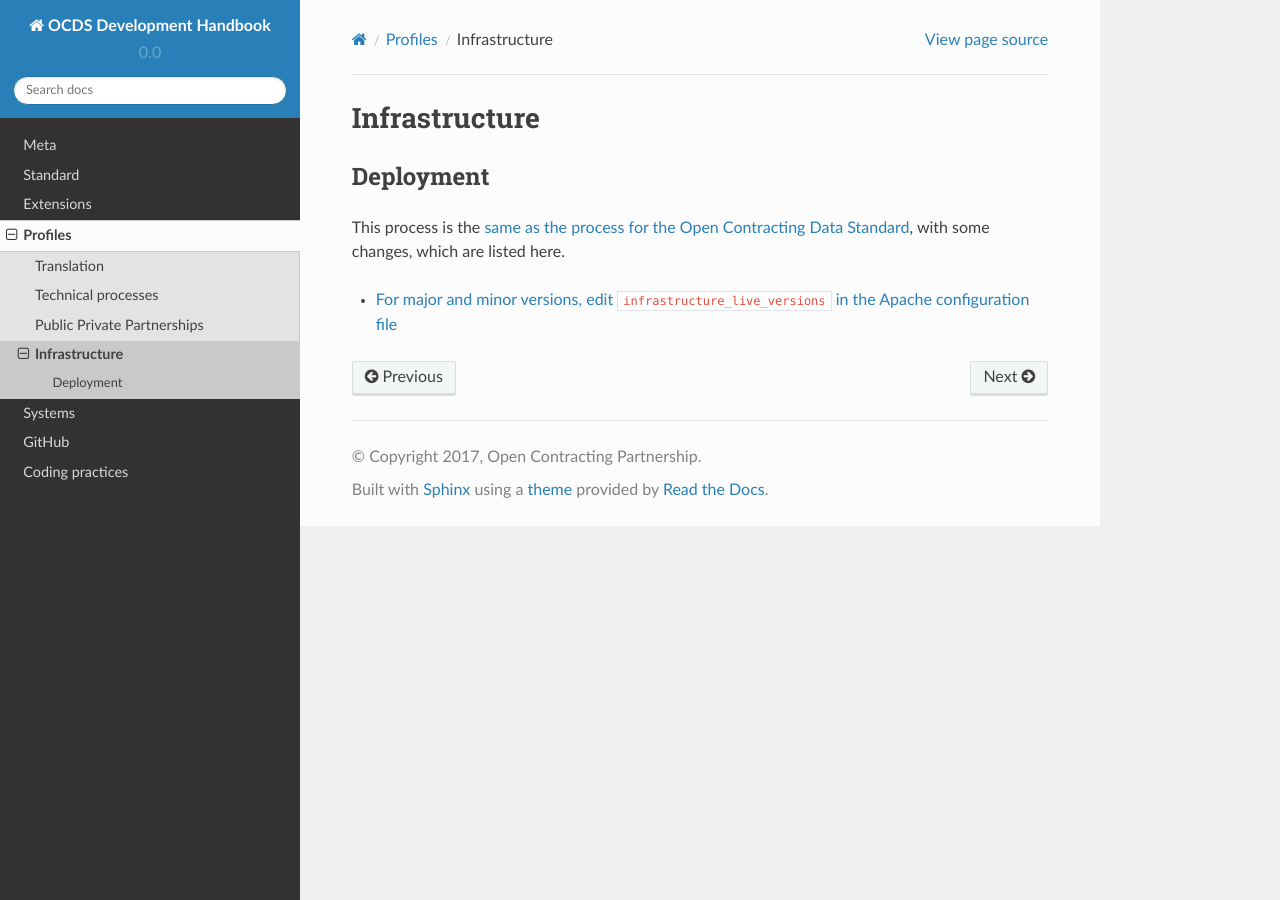
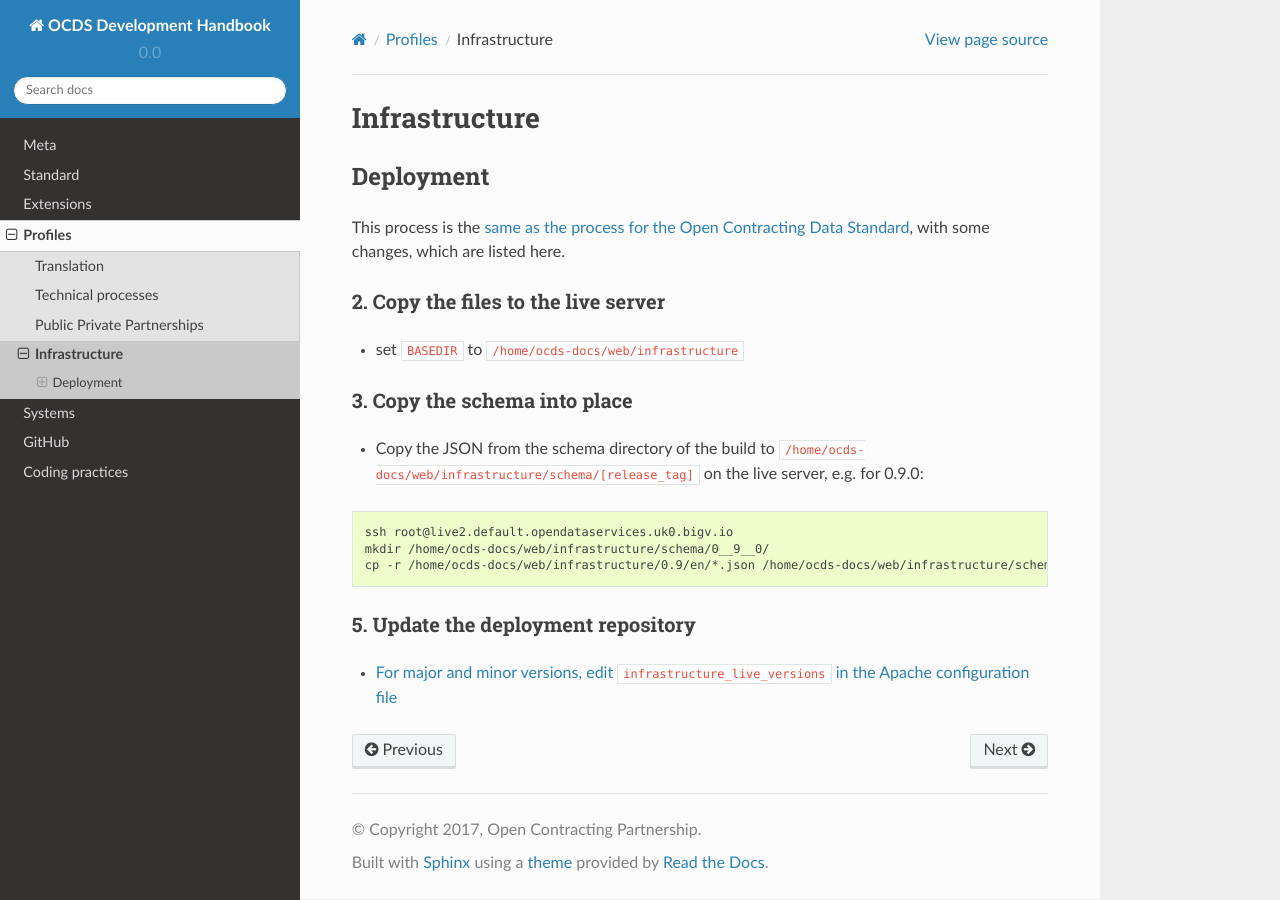
Before and after one commit to open-contracting/standard-development-handbook, a Sphinx documentation site: the page built from docs/profiles/infrastructure.md, in a window 1280 px wide. Built offline with Sphinx 7.4.7 and the Read the Docs theme 2.0.0, drawn with Linux system fonts in a browser that asks for light colours.

Commit message:
Add infrastructure deploy differences

````diff
--- a/docs/profiles/infrastructure.md
+++ b/docs/profiles/infrastructure.md
@@ -4,4 +4,21 @@
 
 This process is the [same as the process for the Open Contracting Data Standard](../../standard/technical/deployment.md), with some changes, which are listed here.
 
+
+### 2. Copy the files to the live server
+
+* set `BASEDIR` to `/home/ocds-docs/web/infrastructure`
+
+
+### 3. Copy the schema into place
+
+* Copy the JSON from the schema directory of the build to `/home/ocds-docs/web/infrastructure/schema/[release_tag]` on the live server, e.g. for 0.9.0:
+
+```bash
+ssh root@live2.default.opendataservices.uk0.bigv.io
+mkdir /home/ocds-docs/web/infrastructure/schema/0__9__0/
+cp -r /home/ocds-docs/web/infrastructure/0.9/en/*.json /home/ocds-docs/web/infrastructure/schema/0__9__0/
+```
+### 5. Update the deployment repository
+
 * [For major and minor versions, edit `infrastructure_live_versions` in the Apache configuration file](https://github.com/OpenDataServices/opendataservices-deploy/blob/master/salt/apache/ocds-docs-live.conf#L18)
````
